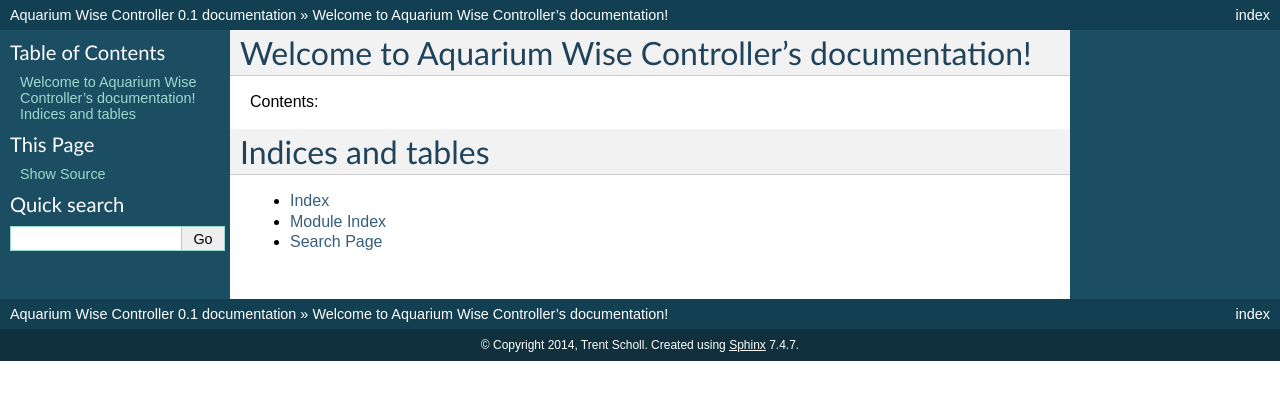
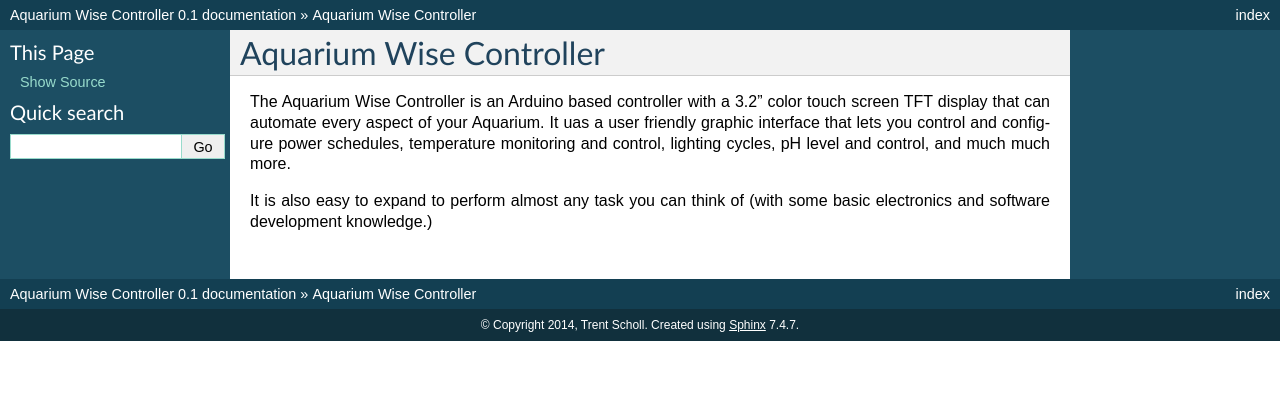
Before and after one commit to TrentScholl/aquarium-wise-controller, a Sphinx documentation site: the page built from docs/index.rst, in a window 1280 px wide. Shown: the top 400 px of the page. Built offline with Sphinx 7.4.7, drawn with Linux system fonts in a browser that asks for light colours.

Commit message:
Updating docs

```diff
--- a/docs/index.rst
+++ b/docs/index.rst
@@ -1,21 +1,6 @@
-.. Aquarium Wise Controller documentation master file, created by
-   sphinx-quickstart on Wed Sep 03 15:35:59 2014.
-   You can adapt this file completely to your liking, but it should at least
-   contain the root `toctree` directive.
+Aquarium Wise Controller
+========================
 
-Welcome to Aquarium Wise Controller's documentation!
-====================================================
+The Aquarium Wise Controller is an Arduino based controller with a 3.2" color touch screen TFT display that can automate every aspect of your Aquarium. It uas a user friendly graphic interface that lets you control and configure power schedules, temperature monitoring and control, lighting cycles, pH level and control, and much much more.
 
-Contents:
-
-.. toctree::
-   :maxdepth: 2
-
-
-
-Indices and tables
-==================
-
-* :ref:`genindex`
-* :ref:`modindex`
-* :ref:`search`
+It is also easy to expand to perform almost any task you can think of (with some basic electronics and software development knowledge.)
```
Also changed, not shown: 1 other file.
